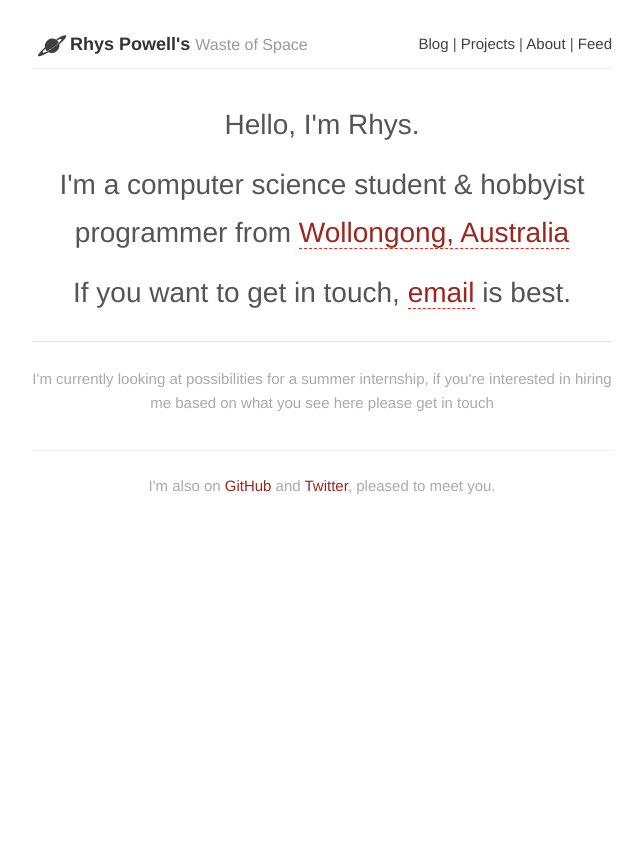
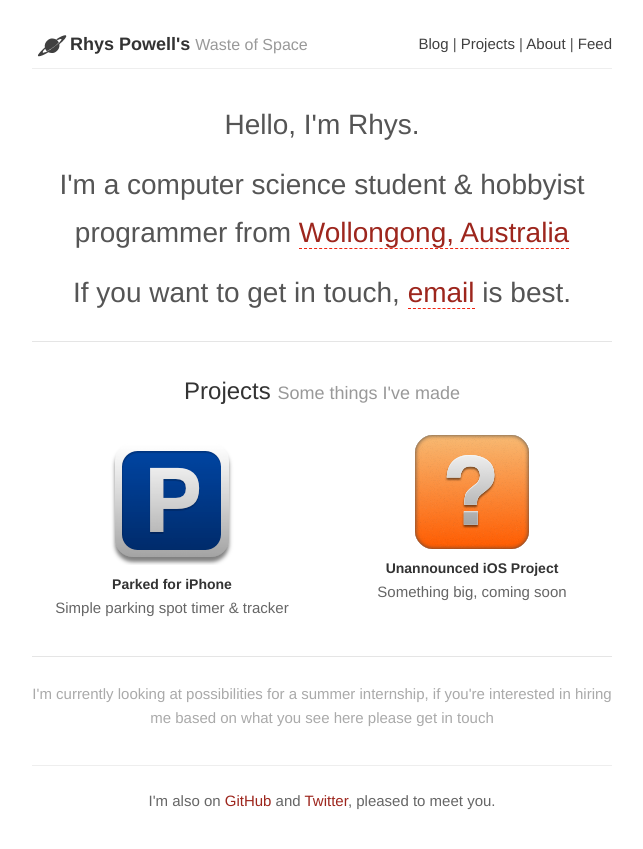
Before and after one commit to rpowelll/rpowelll.github.com, a Jekyll site: the page built from index.html, in a window 1280 px wide. Shown: the top 849 px of the page, without its empty margins (318-961 px from the left). Built offline with Jekyll 4.4.1, drawn with Linux system fonts in a browser that asks for light colours; nearby versions of some CDN libraries; Markdown is read by kramdown in place of the engine named in the settings.

Commit message:
Added projects to my home page

```diff
--- a/css/site.css
+++ b/css/site.css
@@ -1451,13 +1451,31 @@ section.splash p {
   line-height: 48px;
   font-weight: 300; }
 
+section.projects article.project {
+  text-align: center;
+  -webkit-border-radius: 5px;
+  -moz-border-radius: 5px;
+  border-radius: 5px; }
+  section.projects article.project:hover {
+    background-color: #eeeeee; }
+  section.projects article.project img {
+    margin-top: 20px; }
+  section.projects article.project a {
+    display: block;
+    text-decoration: none;
+    border: none; }
+    section.projects article.project a:hover {
+      border: none; }
+  section.projects article.project .description {
+    color: #666666; }
+
 section.notice {
   text-align: center;
   color: #aaaaaa; }
 
 body > footer {
   text-align: center;
-  color: #aaaaaa; }
+  color: #666666; }
 
 #posts > article.post, #projects > article.project {
   text-align: center;
@@ -1511,11 +1529,6 @@ pre, code {
   color: white;
   background-color: #f02311; }
 
-#glider {
-  margin-top: 20px;
-  margin-bottom: 50px;
-  opacity: 0.1; }
-
 ol {
   padding-left: 0;
   color: gray; }
--- a/index.html
+++ b/index.html
@@ -10,6 +10,26 @@ layout: default
 
 <hr />
 
+<section class="projects row">
+  <header class="span12 last">
+  <h2>Projects <small>Some things I've made</small></h2>
+  </header>
+  <article class="project span6">
+    <a href="/projects/parked">
+      <img src="/projects/parked/images/app-icon.png">
+      <h4 class="title">Parked for iPhone</h4>
+      <p class="description">Simple parking spot timer &amp; tracker</p>
+    </a>
+  </article>
+  <article class="project span6 last">
+      <img src="/projects/mystery/images/app-icon.png">
+      <h4 class="title">Unannounced iOS Project</h4>
+      <p class="description">Something big, coming soon</p>
+  </article>
+</section>
+
+<hr />
+
 <section class="notice">
   <p>I'm currently looking at possibilities for a summer internship, if you're interested in hiring me based on what you see here please get in touch</p>
 </section>
```
Also changed, not shown: css/sass/site.sass (+24 -7 lines), projects/mystery/images/app-icon.png (added).
